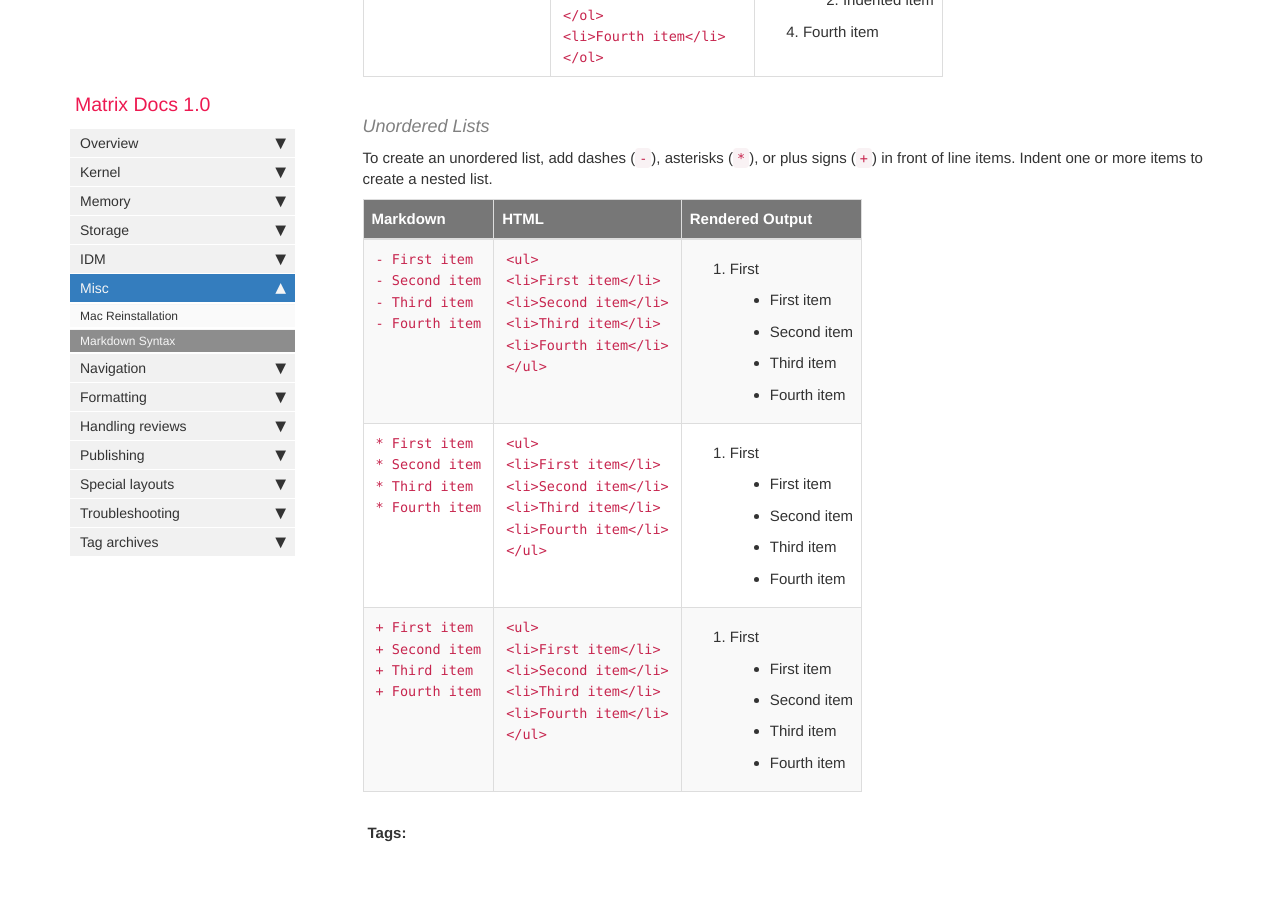
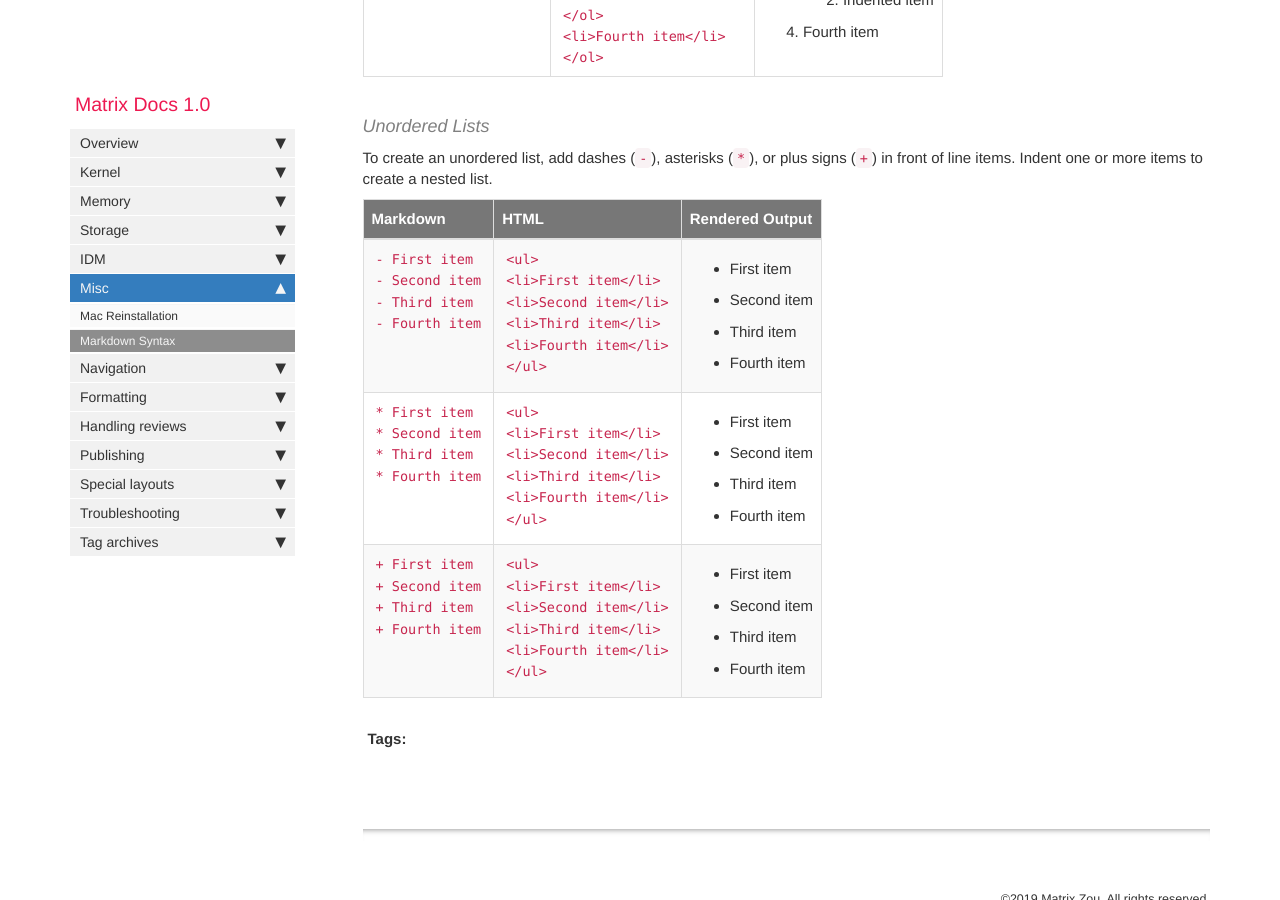
Before and after one commit to matrixzj/documentations, a Jekyll site: the page built from pages/misc/misc_markdown.md, in a window 1280 px wide and 900 px high, scrolled down 3312 px. Built offline with Jekyll 4.4.1, drawn with Linux system fonts in a browser that asks for light colours; comment, search, counter and statistics services are not loaded.

Commit message:
There are 1 files have been modified at 2019-06-19 09:03:35 . 	-rw-r--r-- 1 jzou ops 6730 Jun 19 09:03 pages/misc/misc_markdown.md No files have been added. No files have been deleted. No file type has been changed.

```diff
--- a/pages/misc/misc_markdown.md
+++ b/pages/misc/misc_markdown.md
@@ -106,9 +106,9 @@
 
 **Markdown** | **HTML** | **Rendered Output**
 ------------- | ------------- | -----
-`- First item`<br>`- Second item`<br>`- Third item`<br>`- Fourth item` | `<ul>`<br>`<li>First item</li>`<br>`<li>Second item</li>`<br>`<li>Third item</li>`<br>`<li>Fourth item</li>`<br>`</ul>` | {::nomarkdown}<ol><li>First<ul><li>First item</li><li>Second item</li><li>Third item</li><li>Fourth item</li></ul>{:/}
-`* First item`<br>`* Second item`<br>`* Third item`<br>`* Fourth item` | `<ul>`<br>`<li>First item</li>`<br>`<li>Second item</li>`<br>`<li>Third item</li>`<br>`<li>Fourth item</li>`<br>`</ul>` | {::nomarkdown}<ol><li>First<ul><li>First item</li><li>Second item</li><li>Third item</li><li>Fourth item</li></ul>{:/}
-`+ First item`<br>`+ Second item`<br>`+ Third item`<br>`+ Fourth item` | `<ul>`<br>`<li>First item</li>`<br>`<li>Second item</li>`<br>`<li>Third item</li>`<br>`<li>Fourth item</li>`<br>`</ul>` | {::nomarkdown}<ol><li>First<ul><li>First item</li><li>Second item</li><li>Third item</li><li>Fourth item</li></ul>{:/}
+`- First item`<br>`- Second item`<br>`- Third item`<br>`- Fourth item` | `<ul>`<br>`<li>First item</li>`<br>`<li>Second item</li>`<br>`<li>Third item</li>`<br>`<li>Fourth item</li>`<br>`</ul>` | {::nomarkdown}<ul><li>First item</li><li>Second item</li><li>Third item</li><li>Fourth item</li></ul>{:/}
+`* First item`<br>`* Second item`<br>`* Third item`<br>`* Fourth item` | `<ul>`<br>`<li>First item</li>`<br>`<li>Second item</li>`<br>`<li>Third item</li>`<br>`<li>Fourth item</li>`<br>`</ul>` | {::nomarkdown}<ul><li>First item</li><li>Second item</li><li>Third item</li><li>Fourth item</li></ul>{:/}
+`+ First item`<br>`+ Second item`<br>`+ Third item`<br>`+ Fourth item` | `<ul>`<br>`<li>First item</li>`<br>`<li>Second item</li>`<br>`<li>Third item</li>`<br>`<li>Fourth item</li>`<br>`</ul>` | {::nomarkdown}<ul><li>First item</li><li>Second item</li><li>Third item</li><li>Fourth item</li></ul>{:/}
 {: .table-bordered }
 
 
```
